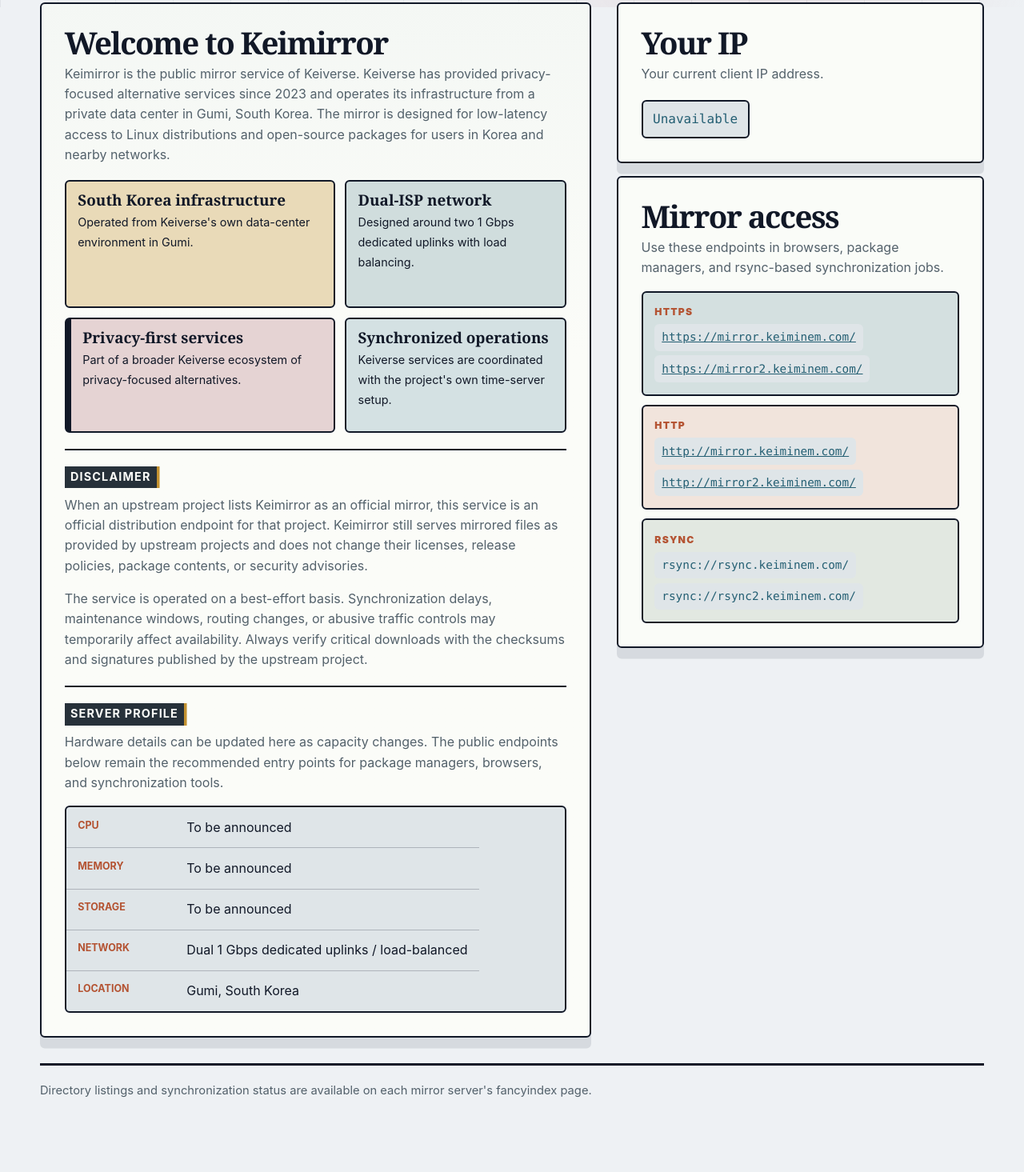
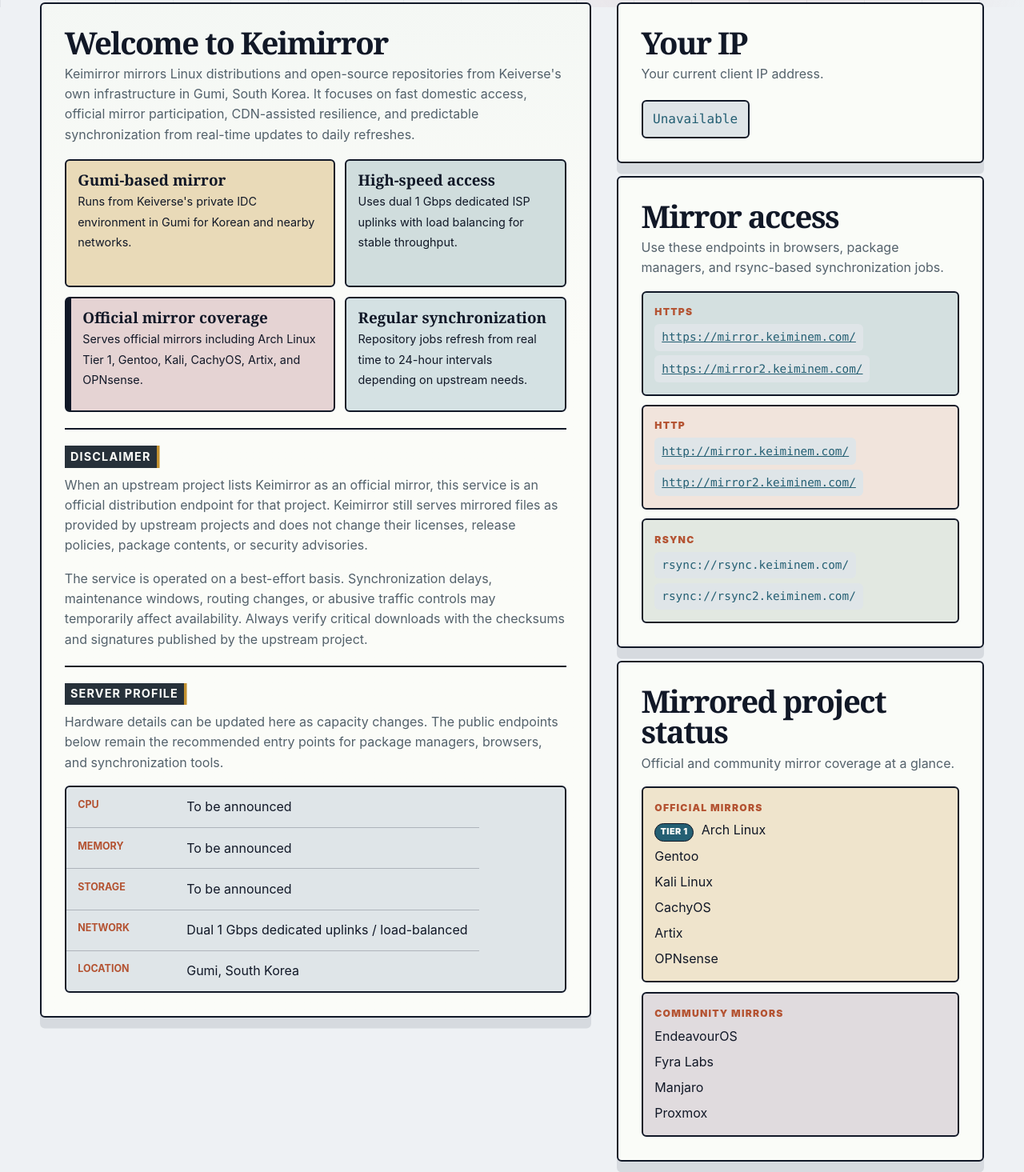
Before and after one commit to me0kmin27/Keimirror, a plain HTML site: page index.html in a window 1280 px wide. Shown: the part 791-2256 px from the top of the page at 80% size. Before the commit the page ends 2229 px from the top, so only its background shows below. Drawn offline with Linux system fonts and the light colour scheme; no server answers.

Commit message:
Add mirror status and sponsor cards

```diff
--- a/assets/css/styles.css
+++ b/assets/css/styles.css
@@ -130,6 +130,16 @@
 .endpoint:nth-child(3) { background: color-mix(in srgb, var(--sage) 18%, var(--surface)); }
 .endpoint dt { color: var(--oxide); font-size: 0.76rem; font-weight: 900; letter-spacing: 0.1em; text-transform: uppercase; }
 .endpoint dd { margin: 0; }
+
+.status-list, .thanks-list { display: grid; gap: 0.75rem; margin: 1rem 0 0; }
+.status-group, .thanks-list > div { display: grid; gap: 0.42rem; min-width: 0; padding: 0.92rem; border: 2px solid var(--text); border-radius: var(--radius); background: var(--surface-muted); }
+.status-group.official { background: color-mix(in srgb, var(--mustard) 22%, var(--surface)); }
+.status-group.community { background: color-mix(in srgb, var(--plum) 18%, var(--surface)); }
+.status-group dt, .thanks-list dt { color: var(--oxide); font-size: 0.76rem; font-weight: 900; letter-spacing: 0.1em; text-transform: uppercase; }
+.status-group dd, .thanks-list dd { margin: 0; }
+.badge { display: inline-flex; align-items: center; width: fit-content; margin-right: 0.35rem; padding: 0.12rem 0.38rem; border: 1px solid var(--text); border-radius: 999px; background: var(--petrol); color: #fbfcf8; font-size: 0.68rem; font-weight: 900; letter-spacing: 0.04em; text-transform: uppercase; }
+.thanks-card { background: linear-gradient(160deg, color-mix(in srgb, var(--petrol) 20%, var(--surface)), var(--surface) 48%, color-mix(in srgb, var(--mustard) 20%, var(--surface))); }
+.thanks-card .button { margin-top: 1rem; }
 .actions { display: flex; flex-wrap: wrap; gap: 0.65rem; margin-top: 1.15rem; }
 .button { display: inline-flex; align-items: center; justify-content: center; min-height: 2.35rem; padding: 0.54rem 0.78rem; border: 2px solid var(--text); border-radius: var(--radius); background: var(--surface); color: var(--text); font-size: 0.84rem; font-weight: 850; text-decoration: none; text-transform: uppercase; letter-spacing: 0.04em; transition: transform 160ms ease, background 160ms ease, box-shadow 160ms ease; }
 .button.primary { background: var(--petrol); color: #fbfcf8; }
--- a/assets/js/i18n.js
+++ b/assets/js/i18n.js
@@ -3,11 +3,11 @@
     navMirror1: 'Mirror 1', navMirror2: 'Mirror 2', navKeiverse: 'Keiverse', eyebrow: 'Keimirror',
     heroTitle: 'Keiverse Public Mirror', heroLead: 'A fast public mirror for open-source software repositories, operated by Keiverse from South Korea.',
     welcomeTitle: 'Welcome to Keimirror',
-    welcomeBody: 'Keimirror is the public mirror service of Keiverse. Keiverse has provided privacy-focused alternative services since 2023 and operates its infrastructure from a private data center in Gumi, South Korea. The mirror is designed for low-latency access to Linux distributions and open-source packages for users in Korea and nearby networks.',
-    highlightLocationTitle: 'South Korea infrastructure', highlightLocationBody: "Operated from Keiverse's own data-center environment in Gumi.",
-    highlightNetworkTitle: 'Dual-ISP network', highlightNetworkBody: 'Designed around two 1 Gbps dedicated uplinks with load balancing.',
-    highlightPrivacyTitle: 'Privacy-first services', highlightPrivacyBody: 'Part of a broader Keiverse ecosystem of privacy-focused alternatives.',
-    highlightSyncTitle: 'Synchronized operations', highlightSyncBody: "Keiverse services are coordinated with the project's own time-server setup.",
+    welcomeBody: "Keimirror mirrors Linux distributions and open-source repositories from Keiverse's own infrastructure in Gumi, South Korea. It focuses on fast domestic access, official mirror participation, CDN-assisted resilience, and predictable synchronization from real-time updates to daily refreshes.",
+    highlightLocationTitle: 'Gumi-based mirror', highlightLocationBody: "Runs from Keiverse's private IDC environment in Gumi for Korean and nearby networks.",
+    highlightNetworkTitle: 'High-speed access', highlightNetworkBody: 'Uses dual 1 Gbps dedicated ISP uplinks with load balancing for stable throughput.',
+    highlightPrivacyTitle: 'Official mirror coverage', highlightPrivacyBody: 'Serves official mirrors including Arch Linux Tier 1, Gentoo, Kali, CachyOS, Artix, and OPNsense.',
+    highlightSyncTitle: 'Regular synchronization', highlightSyncBody: 'Repository jobs refresh from real time to 24-hour intervals depending on upstream needs.',
     disclaimerTitle: 'Disclaimer',
     disclaimerBody1: 'When an upstream project lists Keimirror as an official mirror, this service is an official distribution endpoint for that project. Keimirror still serves mirrored files as provided by upstream projects and does not change their licenses, release policies, package contents, or security advisories.',
     disclaimerBody2: 'The service is operated on a best-effort basis. Synchronization delays, maintenance windows, routing changes, or abusive traffic controls may temporarily affect availability. Always verify critical downloads with the checksums and signatures published by the upstream project.',
@@ -15,17 +15,21 @@
     pending: 'To be announced', networkValue: 'Dual 1 Gbps dedicated uplinks / load-balanced', locationValue: 'Gumi, South Korea',
     ipTitle: 'Your IP', ipBody: 'Your current client IP address.', checkingIp: 'Checking...', ipUnknown: 'Unavailable',
     mirrorInfoTitle: 'Mirror access', mirrorInfoBody: 'Use these endpoints in browsers, package managers, and rsync-based synchronization jobs.',
-    footerText: "Directory listings and synchronization status are available on each mirror server's fancyindex page."
+    footerText: "Directory listings and synchronization status are available on each mirror server's fancyindex page.",
+    projectStatusTitle: 'Mirrored project status', projectStatusBody: 'Official and community mirror coverage at a glance.',
+    officialMirrorsTitle: 'Official mirrors', communityMirrorsTitle: 'Community mirrors', tierOneBadge: 'Tier 1',
+    elivThanksTitle: 'Special Thanks to Eliv', elivThanksBody: 'Eliv sponsors CDN support that helps Keiverse mitigate DDoS attacks and keep the mirror service stable.',
+    sponsorLabel: 'Sponsor', contributionLabel: 'Contribution', elivContribution: 'CDN service for DDoS mitigation', visitEliv: 'Visit Eliv'
   },
   ko: {
     navMirror1: '미러 1', navMirror2: '미러 2', navKeiverse: 'Keiverse', eyebrow: 'Keimirror',
     heroTitle: 'Keiverse 공개 미러', heroLead: 'Keiverse가 대한민국에서 운영하는 오픈소스 소프트웨어 저장소용 고속 공개 미러입니다.',
     welcomeTitle: 'Keimirror에 오신 것을 환영합니다',
-    welcomeBody: 'Keimirror는 Keiverse의 공개 미러 서비스입니다. Keiverse는 2023년부터 프라이버시 중심의 대안 서비스를 제공해 왔으며, 대한민국 구미의 자체 데이터센터 인프라에서 서비스를 운영합니다. 이 미러는 국내 및 인접 네트워크 이용자가 리눅스 배포판과 오픈소스 패키지에 낮은 지연 시간으로 접근할 수 있도록 설계되었습니다.',
-    highlightLocationTitle: '대한민국 인프라', highlightLocationBody: '구미에 위치한 Keiverse 자체 데이터센터 환경에서 운영됩니다.',
-    highlightNetworkTitle: '이중 ISP 네트워크', highlightNetworkBody: '2개의 1Gbps 전용 업링크와 로드밸런싱 구성을 기반으로 설계되었습니다.',
-    highlightPrivacyTitle: '프라이버시 우선 서비스', highlightPrivacyBody: '프라이버시 중심 대안 서비스를 제공하는 Keiverse 생태계의 일부입니다.',
-    highlightSyncTitle: '동기화된 운영', highlightSyncBody: 'Keiverse 서비스는 자체 타임서버 구성을 기반으로 운영 동기화를 유지합니다.',
+    welcomeBody: 'Keimirror는 대한민국 구미의 Keiverse 자체 인프라에서 리눅스 배포판과 오픈소스 저장소를 미러링합니다. 빠른 국내 접속, 공식 미러 참여, CDN 기반 안정성, 실시간부터 일 단위까지의 예측 가능한 동기화에 중점을 둡니다.',
+    highlightLocationTitle: '구미 기반 미러', highlightLocationBody: '국내 및 인접 네트워크를 위해 구미의 Keiverse 자체 IDC 환경에서 운영됩니다.',
+    highlightNetworkTitle: '고속 접속', highlightNetworkBody: '2개의 1Gbps ISP 전용선과 로드밸런싱으로 안정적인 처리량을 제공합니다.',
+    highlightPrivacyTitle: '공식 미러 범위', highlightPrivacyBody: 'Arch Linux Tier 1, Gentoo, Kali, CachyOS, Artix, OPNsense 공식 미러를 제공합니다.',
+    highlightSyncTitle: '주기적 동기화', highlightSyncBody: '상위 저장소 특성에 따라 실시간부터 24시간 주기까지 저장소 작업을 갱신합니다.',
     disclaimerTitle: '면책조항',
     disclaimerBody1: '상위 프로젝트가 Keimirror를 공식 미러로 등재한 경우, 본 서비스는 해당 프로젝트의 공식 배포 엔드포인트입니다. 다만 Keimirror는 상위 프로젝트가 제공한 파일을 미러링하며 라이선스, 릴리스 정책, 패키지 내용, 보안 공지를 변경하지 않습니다.',
     disclaimerBody2: '서비스는 최선의 노력 기준으로 운영됩니다. 동기화 지연, 점검, 라우팅 변경, 서비스 방해 트래픽 제한으로 인해 일시적으로 이용이 제한될 수 있습니다. 중요한 다운로드는 항상 상위 프로젝트가 게시한 체크섬과 서명으로 검증해 주세요.',
@@ -33,6 +37,10 @@
     pending: '공개 예정', networkValue: '이중 1Gbps 전용 업링크 / 로드밸런싱', locationValue: '대한민국 구미',
     ipTitle: '접속자 IP', ipBody: '현재 접속 중인 클라이언트 IP 주소입니다.', checkingIp: '확인 중...', ipUnknown: '확인할 수 없음',
     mirrorInfoTitle: '미러 접속 정보', mirrorInfoBody: '브라우저, 패키지 매니저, rsync 기반 동기화 작업에 아래 엔드포인트를 사용하세요.',
-    footerText: '각 미러 서버의 fancyindex 페이지에서 파일 목록과 동기화 상태를 확인할 수 있습니다.'
+    footerText: '각 미러 서버의 fancyindex 페이지에서 파일 목록과 동기화 상태를 확인할 수 있습니다.',
+    projectStatusTitle: '미러 프로젝트 현황', projectStatusBody: '공식 및 커뮤니티 미러 범위를 한눈에 정리했습니다.',
+    officialMirrorsTitle: '공식 미러', communityMirrorsTitle: '비공식 미러', tierOneBadge: '티어 1',
+    elivThanksTitle: 'Eliv에 감사드립니다', elivThanksBody: 'Eliv는 Keiverse가 DDoS 공격을 완화하고 안정적인 미러 서비스를 유지할 수 있도록 CDN을 후원합니다.',
+    sponsorLabel: '후원사', contributionLabel: '기여', elivContribution: 'DDoS 완화를 위한 CDN 서비스', visitEliv: 'Eliv 방문'
   }
 };
--- /dev/null
+++ b/components/cards/project-status.html
@@ -0,0 +1,22 @@
+<section class="card" aria-labelledby="project-status-title">
+  <h2 id="project-status-title" data-i18n="projectStatusTitle">Mirrored project status</h2>
+  <p data-i18n="projectStatusBody">Official and community mirror coverage at a glance.</p>
+  <dl class="status-list">
+    <div class="status-group official">
+      <dt data-i18n="officialMirrorsTitle">Official mirrors</dt>
+      <dd><span class="badge tier" data-i18n="tierOneBadge">Tier 1</span> Arch Linux</dd>
+      <dd>Gentoo</dd>
+      <dd>Kali Linux</dd>
+      <dd>CachyOS</dd>
+      <dd>Artix</dd>
+      <dd>OPNsense</dd>
+    </div>
+    <div class="status-group community">
+      <dt data-i18n="communityMirrorsTitle">Community mirrors</dt>
+      <dd>EndeavourOS</dd>
+      <dd>Fyra Labs</dd>
+      <dd>Manjaro</dd>
+      <dd>Proxmox</dd>
+    </div>
+  </dl>
+</section>
--- a/components/cards/welcome.html
+++ b/components/cards/welcome.html
@@ -1,21 +1,21 @@
 <h2 id="welcome-title" data-i18n="welcomeTitle">Welcome to Keimirror</h2>
-<p data-i18n="welcomeBody">Keimirror is the public mirror service of Keiverse. Keiverse has provided privacy-focused alternative services since 2023 and operates its infrastructure from a private data center in Gumi, South Korea. The mirror is designed for low-latency access to Linux distributions and open-source packages for users in Korea and nearby networks.</p>
+<p data-i18n="welcomeBody">Keimirror mirrors Linux distributions and open-source repositories from Keiverse's own infrastructure in Gumi, South Korea. It focuses on fast domestic access, official mirror participation, CDN-assisted resilience, and predictable synchronization from real-time updates to daily refreshes.</p>
 
 <div class="meta-grid" aria-label="Keiverse highlights">
   <div class="meta-item">
-    <strong data-i18n="highlightLocationTitle">South Korea infrastructure</strong>
-    <span data-i18n="highlightLocationBody">Operated from Keiverse's own data-center environment in Gumi.</span>
+    <strong data-i18n="highlightLocationTitle">Gumi-based mirror</strong>
+    <span data-i18n="highlightLocationBody">Runs from Keiverse's private IDC environment in Gumi for Korean and nearby networks.</span>
   </div>
   <div class="meta-item">
-    <strong data-i18n="highlightNetworkTitle">Dual-ISP network</strong>
-    <span data-i18n="highlightNetworkBody">Designed around two 1 Gbps dedicated uplinks with load balancing.</span>
+    <strong data-i18n="highlightNetworkTitle">High-speed access</strong>
+    <span data-i18n="highlightNetworkBody">Uses dual 1 Gbps dedicated ISP uplinks with load balancing for stable throughput.</span>
   </div>
   <div class="meta-item">
-    <strong data-i18n="highlightPrivacyTitle">Privacy-first services</strong>
-    <span data-i18n="highlightPrivacyBody">Part of a broader Keiverse ecosystem of privacy-focused alternatives.</span>
+    <strong data-i18n="highlightPrivacyTitle">Official mirror coverage</strong>
+    <span data-i18n="highlightPrivacyBody">Serves official mirrors including Arch Linux Tier 1, Gentoo, Kali, CachyOS, Artix, and OPNsense.</span>
   </div>
   <div class="meta-item">
-    <strong data-i18n="highlightSyncTitle">Synchronized operations</strong>
-    <span data-i18n="highlightSyncBody">Keiverse services are coordinated with the project's own time-server setup.</span>
+    <strong data-i18n="highlightSyncTitle">Regular synchronization</strong>
+    <span data-i18n="highlightSyncBody">Repository jobs refresh from real time to 24-hour intervals depending on upstream needs.</span>
   </div>
 </div>
--- a/components/sections/sidebar.html
+++ b/components/sections/sidebar.html
@@ -1,4 +1,6 @@
 <aside class="column" aria-label="Connection and mirror information">
   <div data-component="components/cards/visitor-ip.html"></div>
   <div data-component="components/cards/mirror-access.html"></div>
+  <div data-component="components/cards/project-status.html"></div>
+  <div data-component="components/cards/eliv-thanks.html"></div>
 </aside>
```
Also changed, not shown: components/cards/eliv-thanks.html (added, +15 -0 lines).
